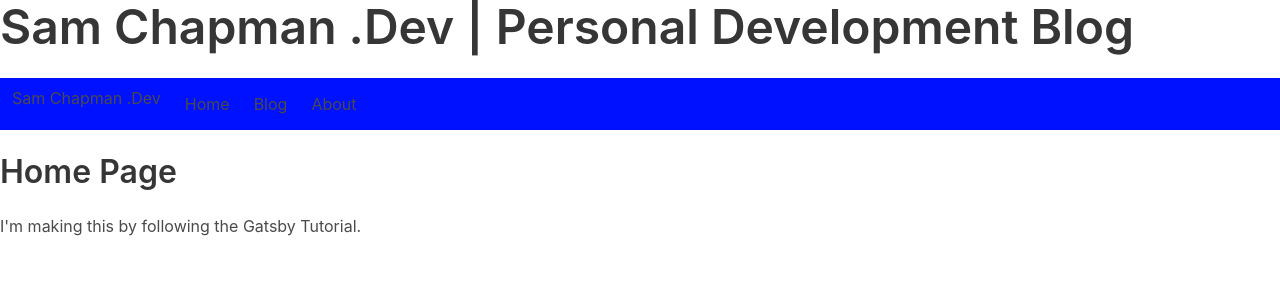
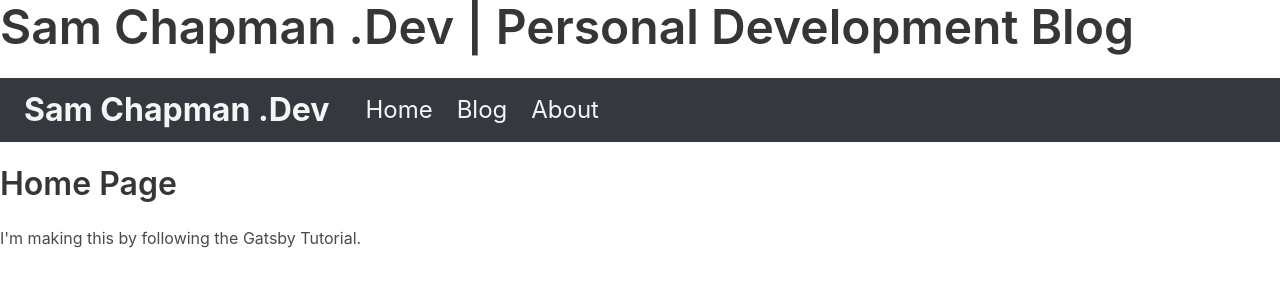
Before and after one commit to kingchappers/personalDevelopmentBlog, a Gatsby site: page / in a window 1280 px wide. Built offline with nearby package versions, Linux system fonts and the light colour scheme; Gatsby itself is replaced by a stand-in of ours.

Commit message:
Updated layout styles for Bulma

```diff
--- a/src/components/layout.js
+++ b/src/components/layout.js
@@ -21,19 +21,19 @@ const Layout = ({ pageTitle, children }) => {
                     Sam Chapman .Dev | {data.site.siteMetadata.title}
                 </h1>
                 <div className="navbar has-background-primary">
-                    <div className="navebar-brand">
-                        <Link className="navbar-item" to="/">Sam Chapman .Dev</Link>
+                    <div className="navbar-brand">
+                        <Link className="navbar-item is-size-3 has-text-white-ter has-text-weight-bold mx-3" to="/">Sam Chapman .Dev</Link>
                     </div>
                     <div className="navbar-start">
-                            <Link className="navbar-item" to="/">
+                            <Link className="navbar-item is-size-4 has-text-white-ter" to="/">
                                 Home
                             </Link>
 
-                            <Link className="navbar-item" to="/blog">
+                            <Link className="navbar-item is-size-4 has-text-white-ter" to="/blog">
                                 Blog
                             </Link>
 
-                            <Link className="navbar-item" to="/about">
+                            <Link className="navbar-item is-size-4 has-text-white-ter" to="/about">
                                 About
                             </Link>
                 </div>
--- a/src/styles/global.scss
+++ b/src/styles/global.scss
@@ -7,7 +7,11 @@
 @import "~bulma/sass/utilities/functions";
 
 // Set the derived variables
-$primary: #0011ff;
+$primary: #36383F;
+
+.navbar-item:hover{
+    background-color:#4B4E58 !important;
+}
 
 // Import the rest of Bulma
 @import "~bulma/bulma.sass";
```
